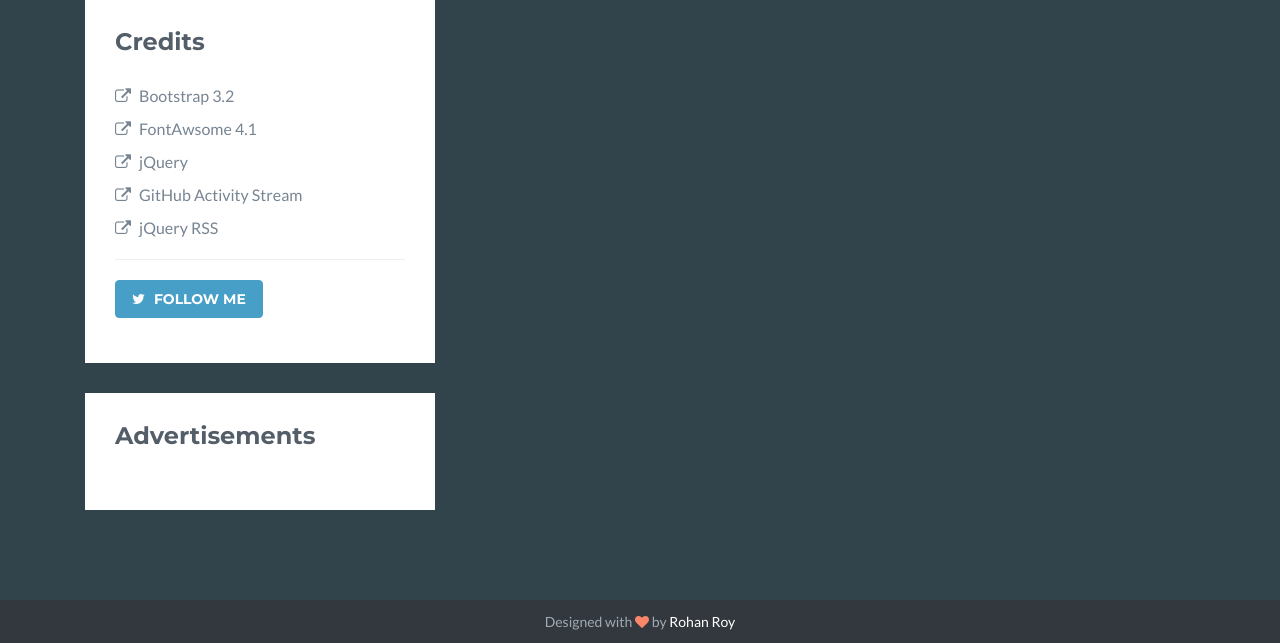
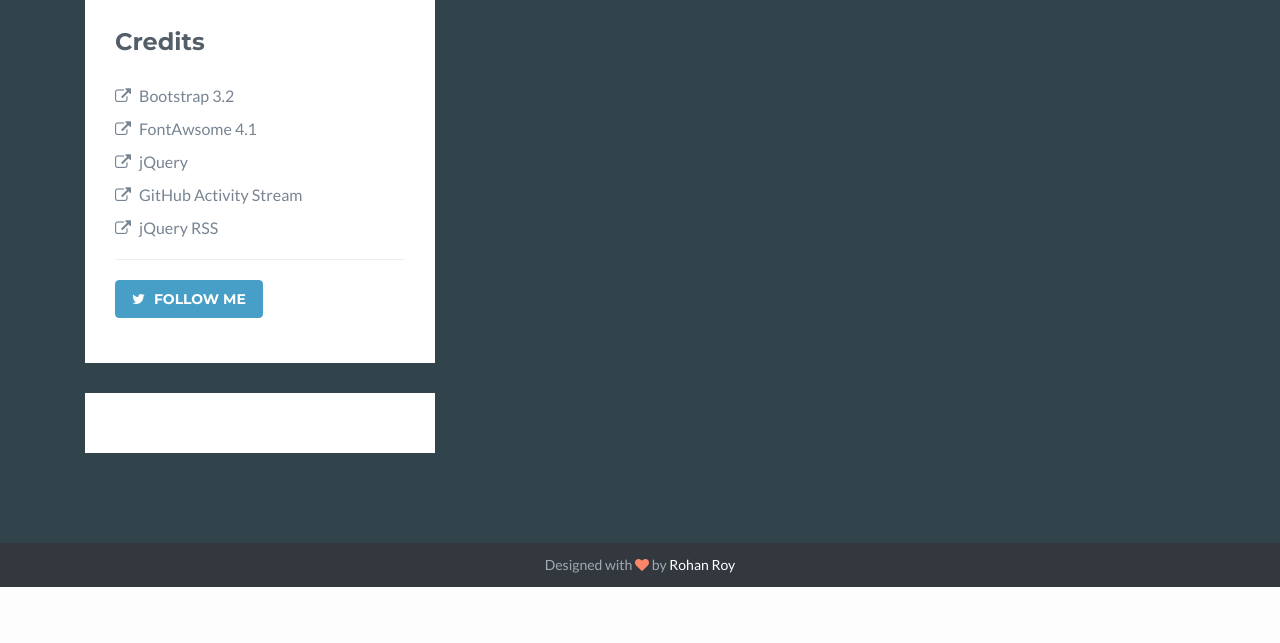
Before and after one commit to triump0870/miniblog, a Django app: page / in a window 1280 px wide. Shown: the part 3142-3785 px from the top of the page. After the commit the page ends 3729 px from the top, so only its background shows below. Run offline with Django 3.2, Linux system fonts and the light colour scheme; data that the repository does not hold is empty; parts of the project's set-up code (start-up, migrations or seed data) failed here and were passed over; some libraries are stand-ins or nearby versions.

Commit message:
index template was updated

```diff
--- a/blog/templates/index.html
+++ b/blog/templates/index.html
@@ -294,7 +294,6 @@
             </aside><!--//section-->
             <aside class="list conferences aside section">
                 <div class="section-inner">
-                    <h2 class="heading">Advertisements</h2>
                     <div class="content">
                         <script async src="//pagead2.googlesyndication.com/pagead/js/adsbygoogle.js"></script>
                         <!-- rohanroy.com_responsive_april19 -->
```
